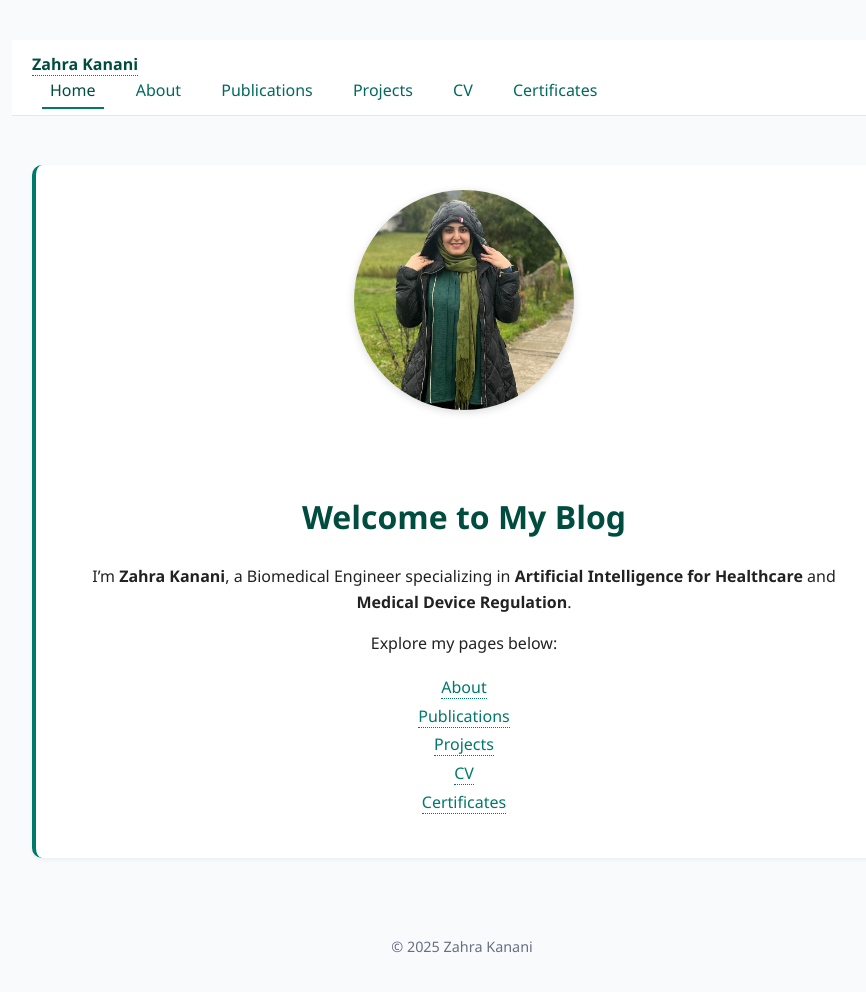
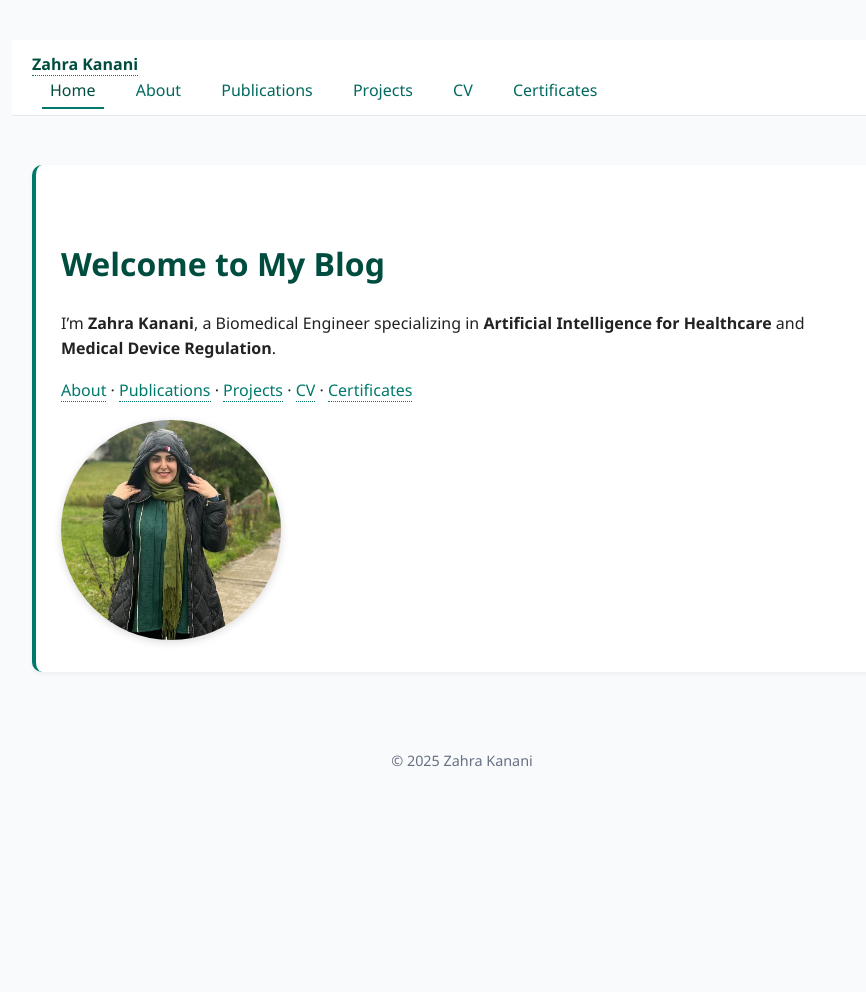
Before and after one commit to zahra-kanani/zahra-kanani.github.io, a Jekyll site: the page built from index.md, in a window 1280 px wide and 998 px high. Shown: the top 992 px of the window, without its empty margins (178-1044 px from the left). Built offline with Jekyll 4.4.1, drawn with Linux system fonts in a browser that asks for light colours.

Commit message:
Update index.md

```diff
--- a/index.md
+++ b/index.md
@@ -1,30 +1,27 @@
 ---
 layout: page
-title: Welcome
+title: Home
 ---
 
-<div class="section-box" style="text-align:center;">
+<div class="section-box hero">
+  <div class="hero-text">
+    <h1>Welcome to My Blog</h1>
+    <p>
+      I’m <strong>Zahra Kanani</strong>, a Biomedical Engineer specializing in
+      <strong>Artificial Intelligence for Healthcare</strong> and
+      <strong>Medical Device Regulation</strong>.
+    </p>
 
-  <img src="zahra_img.jpg" alt="Zahra Kanani" class="profile-img"><br><br>
+    <p class="hero-links">
+      <a href="about.html">About</a> ·
+      <a href="publications.html">Publications</a> ·
+      <a href="projects.html">Projects</a> ·
+      <a href="cv.html">CV</a> ·
+      <a href="certificates.html">Certificates</a>
+    </p>
+  </div>
 
-  <h1>Welcome to My Blog</h1>
-
-  <p>
-    I’m <strong>Zahra Kanani</strong>, a Biomedical Engineer specializing in
-    <strong>Artificial Intelligence for Healthcare</strong> and
-    <strong>Medical Device Regulation</strong>.
-  </p>
-
-  <p>
-    Explore my pages below:
-  </p>
-
-  <ul style="list-style:none; padding-left:0; line-height:1.8;">
-    <li><a href="about.html">About</a></li>
-    <li><a href="publications.html">Publications</a></li>
-    <li><a href="projects.html">Projects</a></li>
-    <li><a href="cv.html">CV</a></li>
-    <li><a href="certificates.html">Certificates</a></li>
-  </ul>
-
+  <div class="hero-img">
+    <img src="zahra_img.jpg" alt="Zahra Kanani" class="profile-img">
+  </div>
 </div>
```
